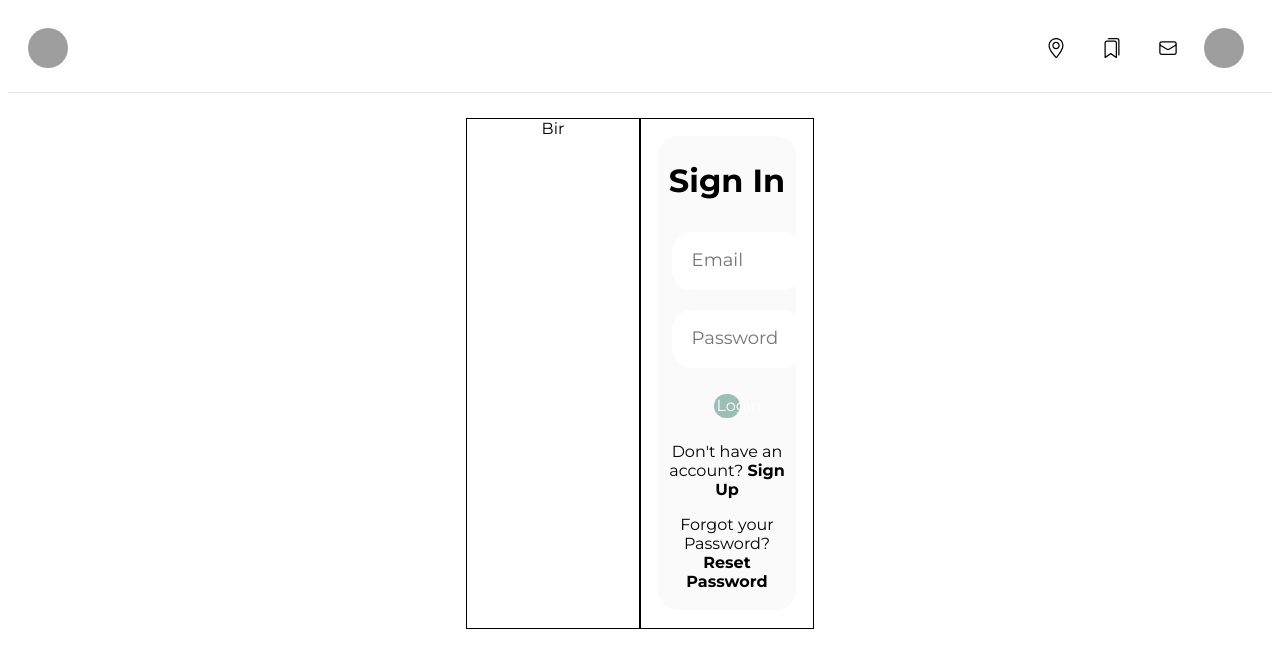
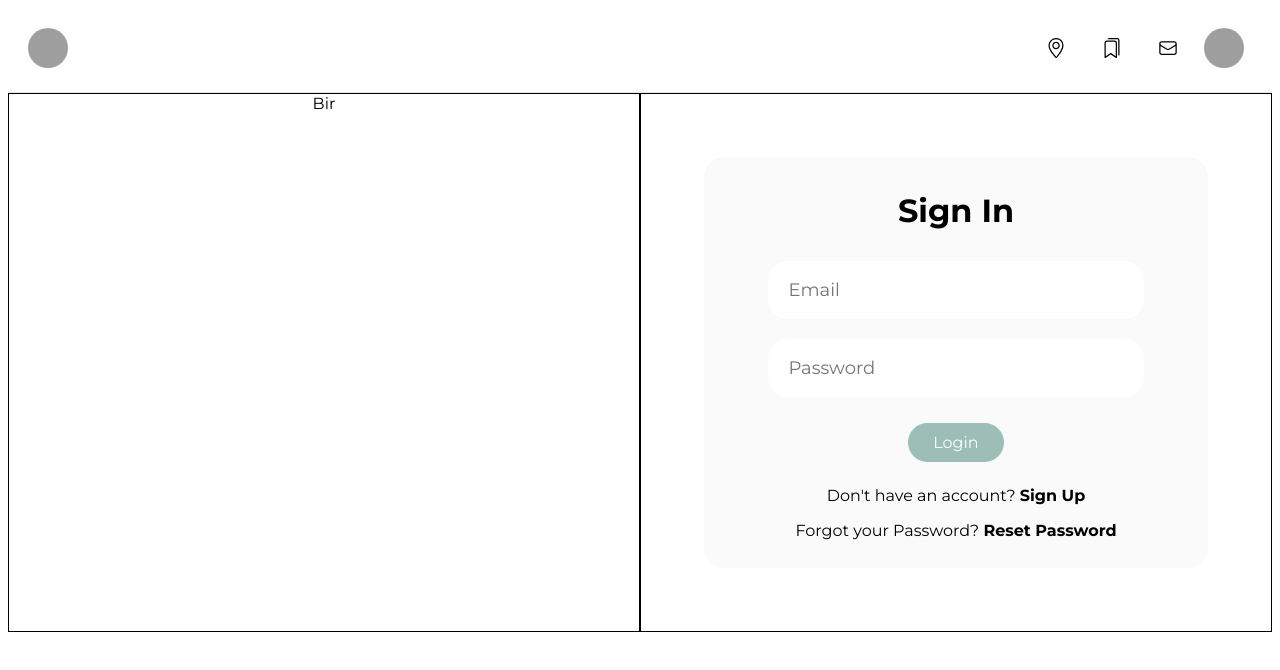
Before and after one commit to ezgh/localcircle, a React (Vite) app in the folder frontend/: page /login in a window 1280 px wide. Shown: the top 670 px of the page. Built offline with nearby package versions, Linux system fonts and the light colour scheme; grey boxes are pictures that could not be loaded.

Commit message:
Create second layout

```diff
--- a/frontend/src/App.tsx
+++ b/frontend/src/App.tsx
@@ -10,6 +10,7 @@ import ForgotPassword from "./pages/ForgotPassword";
 import ResetPassword from "./pages/ResetPassword";
 import ListingDetail from "./pages/ListingDetail";
 import Profile from "./pages/Profile";
+import LoginLayout from "./components/layouts/LoginLayout";
 
 export default function App() {
   return (
@@ -17,6 +18,10 @@ export default function App() {
       <Routes>
         <Route path="/" element={<MainLayout />}>
           <Route index element={<Home />} />
+          <Route path="/listing/:id" element={<ListingDetail />} />
+          <Route path="/profile/:id" element={<Profile />} />
+        </Route>
+        <Route path="/" element={<LoginLayout />}>
           <Route path="/login" element={<Login />} />
           <Route path="/register" element={<Register />} />
           <Route path="/activate/:uid/:token" element={<Activate />} />
@@ -25,9 +30,8 @@ export default function App() {
             path="/password/reset/confirm/:uid/:token"
             element={<ResetPassword />}
           />
-          <Route path="/listing/:id" element={<ListingDetail />} />
-          <Route path="/profile/:id" element={<Profile />} />
         </Route>
+
         <Route path="*" element={<Navigate to="/" />} />
       </Routes>
     </>
--- /dev/null
+++ b/frontend/src/components/layouts/LoginLayout.tsx
@@ -0,0 +1,12 @@
+import { Outlet } from "react-router-dom";
+
+import Navbar from "../Navbar";
+
+export default function LoginLayout() {
+  return (
+    <>
+      <Navbar />
+      <Outlet />
+    </>
+  );
+}
```
